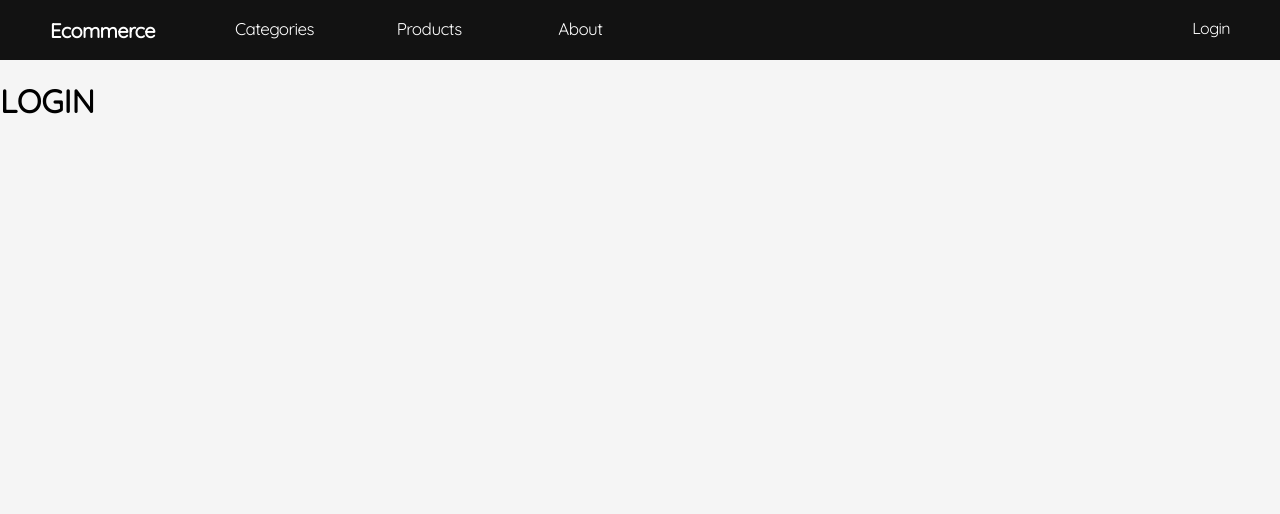
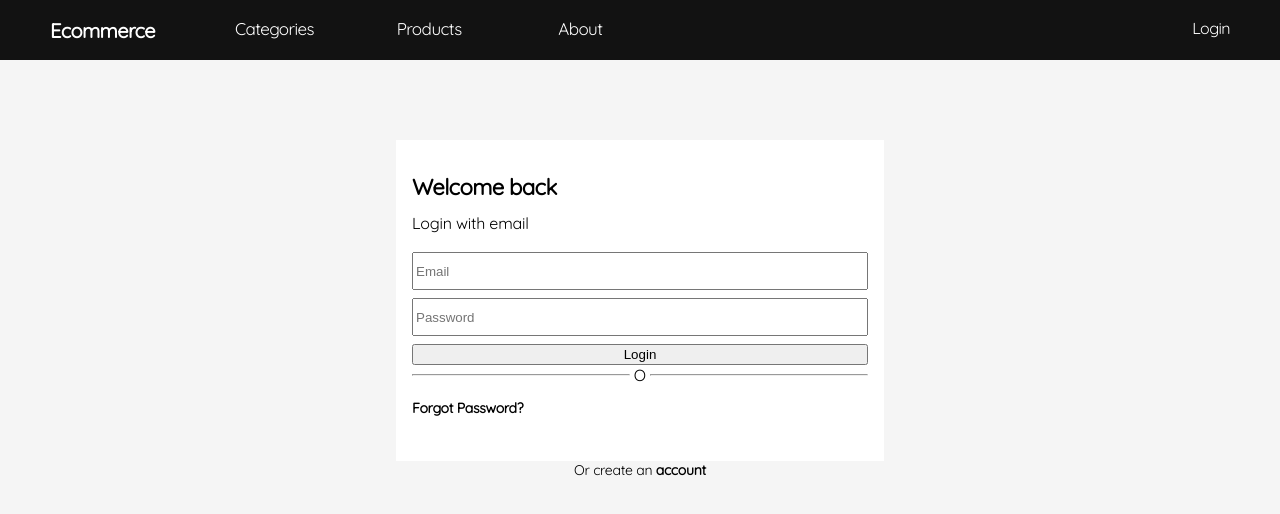
Before and after one commit to Wsott/React-Fake_Store, a React (Vite) app: page /login in a window 1280 px wide. Shown: the top 514 px of the page. Built offline with nearby package versions, Linux system fonts and the light colour scheme.

Commit message:
Comenzado la parte de login

```diff
--- a/src/App.tsx
+++ b/src/App.tsx
@@ -19,7 +19,7 @@ function App() {
         <Routes>
           <Route path="/" element={<Landing/>}/>
           <Route path="/login" element={<Login/>}/>
-          <Route path="/register" element={<Register/>}/>
+          <Route path="/signup" element={<Register/>}/>
           <Route path="/categories" element={<Categories/>}/>
           <Route path="/products" element={<Products/>}/>
           <Route path="/products/:id" element={<Products/>}/>
--- /dev/null
+++ b/src/components/shared/Separator.tsx
@@ -0,0 +1,11 @@
+import style from "../../styles/components.module.css";
+
+export function Separator () {
+    return (
+        <div className={style.separator}>
+            <hr className={style.separatorLines} />
+            <p className={style.separatorDecoration}>O</p>
+            <hr className={style.separatorLines} />
+        </div>
+    );
+}
--- /dev/null
+++ b/src/components/unique/LoginForm.tsx
@@ -0,0 +1,23 @@
+import { Link } from "react-router-dom";
+import style from "../../styles/components.module.css";
+import { Separator } from "../shared/Separator";
+
+export default function LoginForm () {
+    return (
+        <div className={style.centeredContainer}>
+            <div className={style.loginContainer}>
+                <p className={style.loginTitle}>Welcome back</p>
+                <p className={style.loginSubtitle}>Login with email</p>
+                <input className={style.loginInput} type="email" name="email" id="email" placeholder="Email" />
+                <input className={style.loginInput} type="password" name="pass" id="pass" placeholder="Password" />
+                <button>Login</button>
+                <Separator/>
+                <p className={style.forgotPass}>Forgot Password?</p>
+            </div>
+            <Link to="/signup" className={style.create}>
+                Or create an <span className={style.boldCreate}>account</span>
+            {/* <p className={style.create}>Or create an <span className={style.boldCreate}>account</span></p> */}
+            </Link>
+        </div>
+    );
+}
--- a/src/functions/DataType.ts
+++ b/src/functions/DataType.ts
@@ -6,6 +6,8 @@ export interface CardData {
     updateDate: string | null;
 }
 
+
+
 export interface ProductsData {
     filter: string | null;
 }
--- a/src/pages/Login.tsx
+++ b/src/pages/Login.tsx
@@ -1,5 +1,7 @@
+import LoginForm from "../components/unique/LoginForm";
+
 export default function Login () {
     return (
-        <h1>LOGIN</h1>
+        <LoginForm/>
     );
 }
--- a/src/styles/components.module.css
+++ b/src/styles/components.module.css
@@ -1,3 +1,9 @@
+/* Link */
+a {
+    color: inherit;
+    text-decoration: none;
+}
+
 .navbar {
     height: 60px;
     max-width: 100%;
@@ -88,3 +94,94 @@
     justify-content: center;
     color: var(--color-terciario);
 }
+
+/* Login form */
+.centeredContainer {
+    display: flex;
+    align-items: center;
+    justify-content: center;
+    flex-direction: column;
+    margin: 5rem;
+}
+
+.loginContainer {
+    background-color: white;
+    width: 456px;
+    height: 289px;
+    padding: 1rem;
+    display: flex;
+    flex-direction: column;
+}
+
+.loginTitle, .loginSubtitle {
+    margin: 0;
+}
+
+.loginTitle {
+    margin: 1rem 0 0 0;
+    font-size: 22px;
+    font-style: normal;
+    font-weight: 600;
+    line-height: 30px;
+    letter-spacing: -0.55px;
+}
+
+.loginSubtitle {
+    margin: 0.5rem 0 1rem 0;
+    font-size: 16px;
+    font-style: normal;
+    font-weight: 500;
+    line-height: 26px;
+    letter-spacing: -0.2px;
+}
+
+.rememberMe {
+    font-size: 14px;
+    font-style: normal;
+    font-weight: 400;
+    line-height: normal;
+    letter-spacing: -0.3px;
+}
+
+.forgotPass {
+    font-size: 14px;
+    font-style: normal;
+    font-weight: 700;
+    line-height: normal;
+    letter-spacing: -0.3px;
+}
+
+.create, .boldCreate {
+    font-size: 14px;
+    font-style: normal;
+    line-height: normal;
+    letter-spacing: -0.3px;
+}
+
+.create {
+    font-weight: 500;
+}
+
+.boldCreate {
+    font-weight: 700;
+}
+
+.loginInput {
+    height: 2rem;
+    margin-bottom: 0.5rem;
+}
+
+.separator {
+    display: flex;
+    align-items: center;
+    justify-content: center;
+}
+
+.separatorDecoration {
+    margin: 0 0.25rem;
+}
+
+.separatorLines {
+    width: 100%;
+    margin: 0;
+}
```
